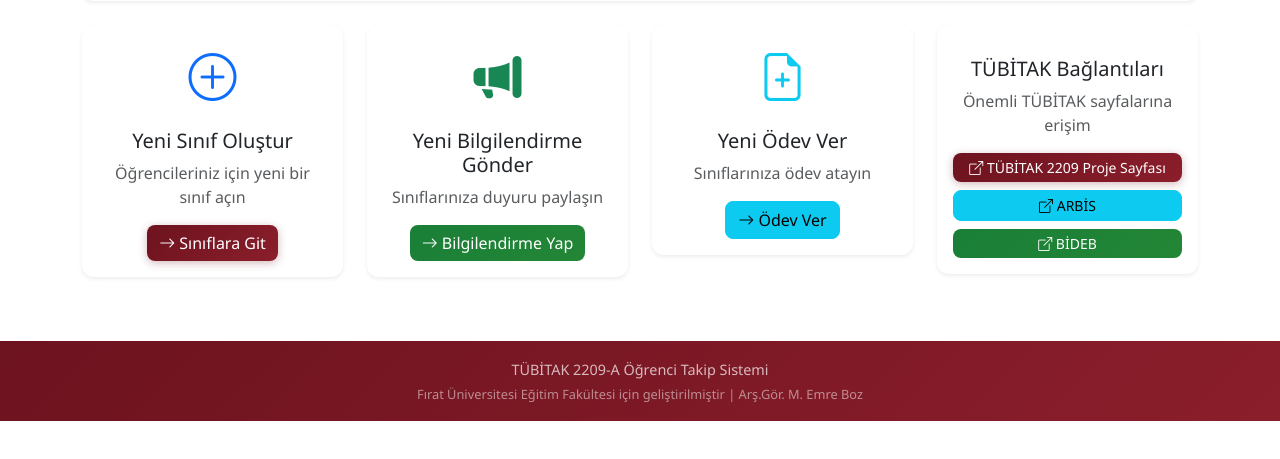
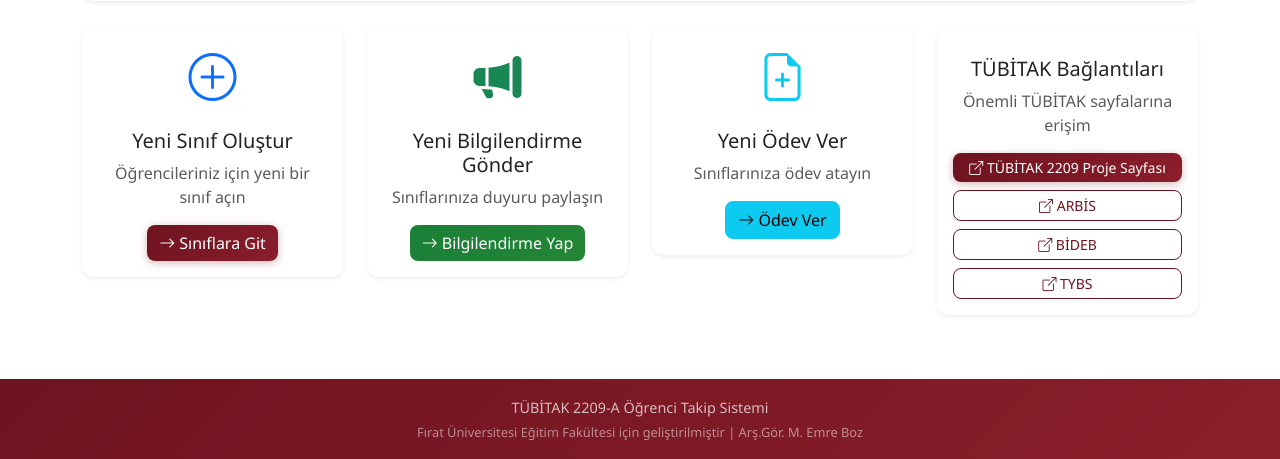
Before and after one commit to bozemre19-blip/tubitak2209, a Flask app: page /dashboard in a window 1280 px wide. Shown: the part 735-1194 px from the top of the page. Before the commit the page ends 1156 px from the top, so only its background shows below. Run offline with Flask 3, Linux system fonts and the light colour scheme; a user stored in the database is signed in; some libraries are stand-ins or nearby versions.

Commit message:
TYBS bağlantısı eklendi

```diff
--- a/2209 Takip/templates/admin/dashboard.html
+++ b/2209 Takip/templates/admin/dashboard.html
@@ -332,11 +332,15 @@
                         target="_blank" class="btn btn-primary btn-sm">
                         <i class="bi bi-box-arrow-up-right"></i> TÜBİTAK 2209 Proje Sayfası
                     </a>
-                    <a href="https://arbis.tubitak.gov.tr/" target="_blank" class="btn btn-info btn-sm">
+                    <a href="https://arbis.tubitak.gov.tr/" target="_blank" class="btn btn-outline-primary btn-sm">
                         <i class="bi bi-box-arrow-up-right"></i> ARBİS
                     </a>
-                    <a href="https://ebideb.tubitak.gov.tr/giris.htm" target="_blank" class="btn btn-success btn-sm">
+                    <a href="https://ebideb.tubitak.gov.tr/giris.htm" target="_blank"
+                        class="btn btn-outline-primary btn-sm">
                         <i class="bi bi-box-arrow-up-right"></i> BİDEB
+                    </a>
+                    <a href="https://tybs.tubitak.gov.tr/" target="_blank" class="btn btn-outline-primary btn-sm">
+                        <i class="bi bi-box-arrow-up-right"></i> TYBS
                     </a>
                 </div>
             </div>
--- a/2209 Takip/templates/base.html
+++ b/2209 Takip/templates/base.html
@@ -69,6 +69,11 @@
                             <li>
                                 <a class="dropdown-item" href="https://ebideb.tubitak.gov.tr/giris.htm" target="_blank">
                                     <i class="bi bi-box-arrow-up-right"></i> BİDEB
+                                </a>
+                            </li>
+                            <li>
+                                <a class="dropdown-item" href="https://tybs.tubitak.gov.tr/" target="_blank">
+                                    <i class="bi bi-box-arrow-up-right"></i> TYBS
                                 </a>
                             </li>
                         </ul>
```
